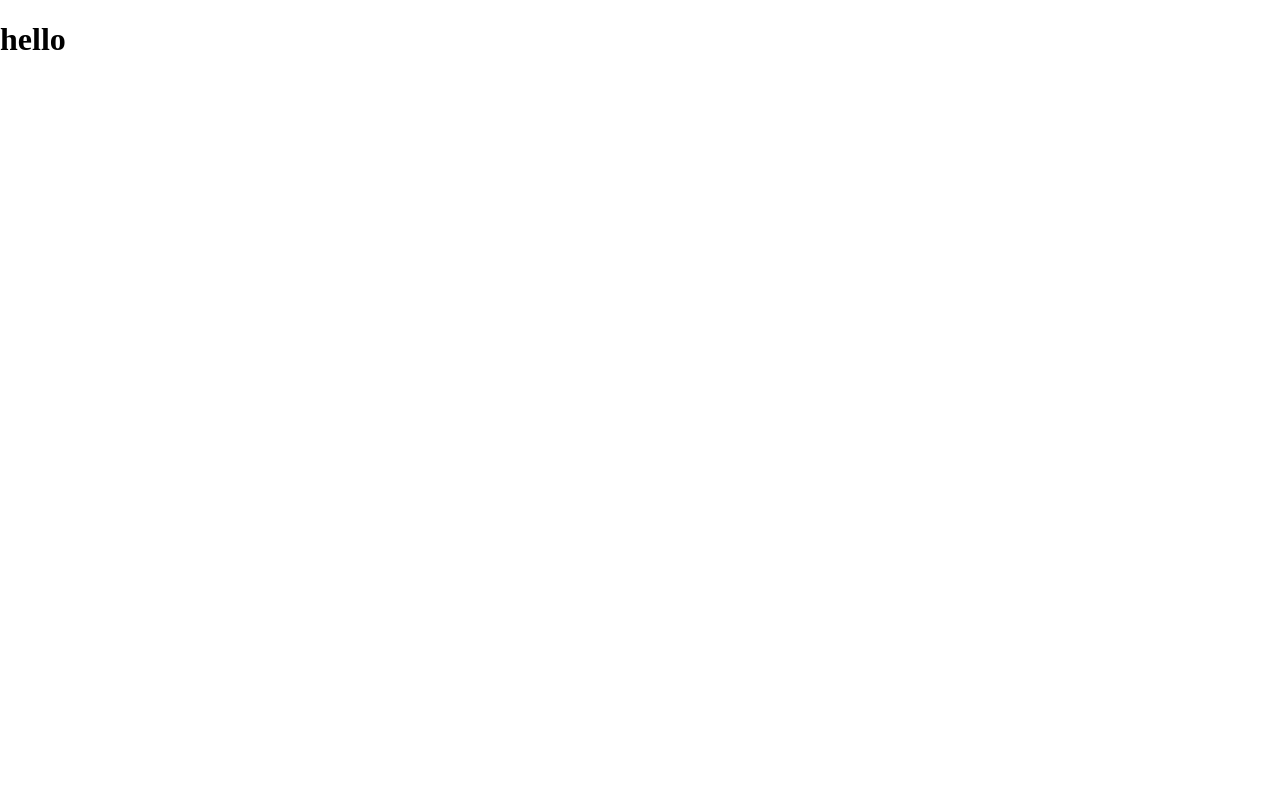
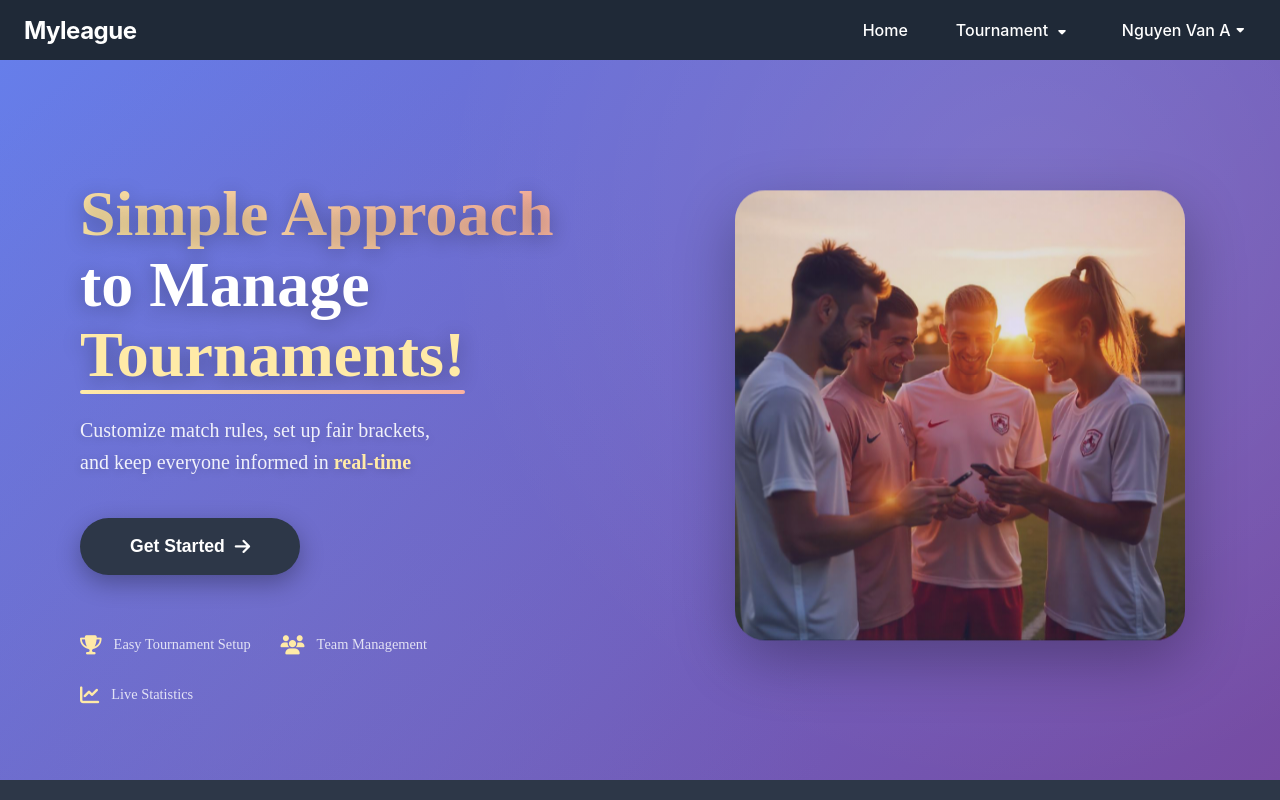
Before and after one commit to Pelu123456/EFM, a Vue app in the folder client/: page /homepage in a window 1280 px wide. Built offline with nearby package versions, Linux system fonts and the light colour scheme.

Commit message:
Refactor LoginPage component: clean up comments and improve code readability and add HomePage

```diff
--- a/client/src/views/HomePage.vue
+++ b/client/src/views/HomePage.vue
@@ -1,3 +1,441 @@
 <template>
-    <h1>hello</h1>
+    <div class="page-container">
+        <PageHeader/>
+        <div class="page-content">
+            <div class="page-content-left">
+                <div class="hero-text">
+                    <h1 class="main-title">
+                        <span class="gradient-text">Simple Approach</span>
+                        <br>to Manage
+                        <span class="highlight-text">Tournaments!</span>
+                    </h1>
+                    <h3 class="subtitle">
+                        Customize match rules, set up fair brackets,
+                        <br>and keep everyone informed in
+                        <span class="accent-text">real-time</span>
+                    </h3>
+                    <div class="cta-buttons">
+                        <button class="btn-primary">
+                            <span>Get Started</span>
+                            <i class="fas fa-arrow-right"></i>
+                        </button>
+                    </div>
+                    <div class="features-preview">
+                        <div class="feature-item">
+                            <i class="fas fa-trophy"></i>
+                            <span>Easy Tournament Setup</span>
+                        </div>
+                        <div class="feature-item">
+                            <i class="fas fa-users"></i>
+                            <span>Team Management</span>
+                        </div>
+                        <div class="feature-item">
+                            <i class="fas fa-chart-line"></i>
+                            <span>Live Statistics</span>
+                        </div>
+                    </div>
+                </div>
+            </div>
+            <div class="page-content-right">
+                <div class="image-container">
+                    <div class="image-wrapper">
+                        <img :src="team_img" alt="Tournament Team" class="hero-image">
+                        <div class="image-overlay"></div>
+                    </div>
+                </div>
+            </div>
+        </div>
+
+        <PageFooter/>
+    </div>
 </template>
+
+<script setup>
+import PageHeader from '../components/PageHeader.vue';
+import PageFooter from '../components/PageFooter.vue';
+const team_img = './assets/images/team_image.jpeg'
+</script>
+
+<style scoped>
+.page-content {
+    display: flex;
+    min-height: calc(100vh - 80px);
+    background: linear-gradient(135deg, #667eea 0%, #764ba2 100%);
+    position: relative;
+    overflow: hidden;
+}
+
+.page-content::before {
+    content: '';
+    position: absolute;
+    top: 0;
+    left: 0;
+    right: 0;
+    bottom: 0;
+    background:
+        radial-gradient(circle at 20% 80%, rgba(120, 119, 198, 0.3) 0%, transparent 50%),
+        radial-gradient(circle at 80% 20%, rgba(255, 255, 255, 0.1) 0%, transparent 50%);
+    pointer-events: none;
+}
+
+.page-content-left {
+    flex: 1;
+    display: flex;
+    align-items: center;
+    padding: 60px 80px;
+    position: relative;
+    z-index: 2;
+}
+
+.hero-text {
+    max-width: 600px;
+    animation: fadeInUp 0.8s ease-out;
+}
+
+.main-title {
+    font-size: 4rem;
+    font-weight: 800;
+    line-height: 1.1;
+    margin-bottom: 24px;
+    color: white;
+    text-shadow: 0 4px 20px rgba(0, 0, 0, 0.3);
+}
+
+.gradient-text {
+    background: linear-gradient(45deg, #ffeaa7, #fab1a0);
+    -webkit-background-clip: text;
+    -webkit-text-fill-color: transparent;
+    background-clip: text;
+    display: inline-block;
+}
+
+.highlight-text {
+    color: #ffeaa7;
+    position: relative;
+}
+
+.highlight-text::after {
+    content: '';
+    position: absolute;
+    bottom: -4px;
+    left: 0;
+    width: 100%;
+    height: 4px;
+    background: linear-gradient(90deg, #ffeaa7, #fab1a0);
+    border-radius: 2px;
+}
+
+.subtitle {
+    font-size: 1.25rem;
+    color: rgba(255, 255, 255, 0.9);
+    font-weight: 400;
+    line-height: 1.6;
+    margin-bottom: 40px;
+    text-shadow: 0 2px 10px rgba(0, 0, 0, 0.2);
+}
+
+.accent-text {
+    color: #ffeaa7;
+    font-weight: 600;
+}
+
+.cta-buttons {
+    display: flex;
+    justify-content: flex-start;
+    margin-bottom: 60px;
+}
+
+.btn-primary, .btn-secondary {
+    display: flex;
+    align-items: center;
+    gap: 10px;
+    padding: 18px 50px;
+    border: none;
+    border-radius: 50px;
+    font-size: 1.1rem;
+    font-weight: 600;
+    cursor: pointer;
+    transition: all 0.3s ease;
+    text-decoration: none;
+    position: relative;
+    overflow: hidden;
+}
+
+.btn-primary {
+    background: #2d3748;
+    color: white;
+    box-shadow: 0 8px 25px rgba(0, 0, 0, 0.3);
+    min-width: 200px;
+}
+
+.btn-primary:hover {
+    transform: translateY(-2px);
+    box-shadow: 0 12px 35px rgba(0, 0, 0, 0.4);
+    background: #1a202c;
+}
+
+.btn-secondary {
+    background: rgba(255, 255, 255, 0.1);
+    color: white;
+    border: 2px solid rgba(255, 255, 255, 0.2);
+    backdrop-filter: blur(10px);
+}
+
+.btn-secondary:hover {
+    background: rgba(255, 255, 255, 0.2);
+    transform: translateY(-2px);
+}
+
+.features-preview {
+    display: flex;
+    gap: 30px;
+    flex-wrap: wrap;
+}
+
+.feature-item {
+    display: flex;
+    align-items: center;
+    gap: 12px;
+    color: rgba(255, 255, 255, 0.8);
+    font-size: 0.9rem;
+    font-weight: 500;
+}
+
+.feature-item i {
+    font-size: 1.2rem;
+    color: #ffeaa7;
+}
+
+.page-content-right {
+    flex: 1;
+    display: flex;
+    align-items: center;
+    justify-content: center;
+    padding: 60px 80px;
+    position: relative;
+}
+
+.image-container {
+    position: relative;
+    width: 100%;
+    height: 100%;
+    display: flex;
+    align-items: center;
+    justify-content: center;
+}
+
+.image-wrapper {
+    position: relative;
+    width: 450px;
+    height: 450px;
+    border-radius: 30px;
+    overflow: hidden;
+    box-shadow: 0 20px 60px rgba(0, 0, 0, 0.3);
+    animation: float 6s ease-in-out infinite;
+}
+
+.hero-image {
+    width: 100%;
+    height: 100%;
+    object-fit: cover;
+    transition: transform 0.3s ease;
+}
+
+.image-wrapper:hover .hero-image {
+    transform: scale(1.05);
+}
+
+.image-overlay {
+    position: absolute;
+    top: 0;
+    left: 0;
+    right: 0;
+    bottom: 0;
+    background: linear-gradient(45deg, rgba(102, 126, 234, 0.2), rgba(118, 75, 162, 0.2));
+    pointer-events: none;
+}
+
+.floating-cards {
+    position: absolute;
+    width: 100%;
+    height: 100%;
+    pointer-events: none;
+}
+
+.card {
+    position: absolute;
+    background: rgba(255, 255, 255, 0.15);
+    backdrop-filter: blur(20px);
+    border: 1px solid rgba(255, 255, 255, 0.2);
+    border-radius: 16px;
+    padding: 20px;
+    display: flex;
+    align-items: center;
+    gap: 12px;
+    box-shadow: 0 8px 32px rgba(0, 0, 0, 0.2);
+    animation: cardFloat 4s ease-in-out infinite;
+}
+
+.card-1 {
+    top: 10%;
+    right: -10%;
+    animation-delay: 0s;
+}
+
+.card-2 {
+    bottom: 30%;
+    left: -15%;
+    animation-delay: 1s;
+}
+
+.card-3 {
+    top: 40%;
+    right: -20%;
+    animation-delay: 2s;
+}
+
+.card-icon {
+    font-size: 2rem;
+    width: 50px;
+    height: 50px;
+    display: flex;
+    align-items: center;
+    justify-content: center;
+    background: rgba(255, 255, 255, 0.2);
+    border-radius: 12px;
+}
+
+.card-text {
+    color: white;
+}
+
+.card-title {
+    font-size: 0.85rem;
+    font-weight: 500;
+    opacity: 0.9;
+    margin-bottom: 4px;
+}
+
+.card-number {
+    font-size: 1.5rem;
+    font-weight: 700;
+    color: #ffeaa7;
+}
+
+@keyframes fadeInUp {
+    from {
+        opacity: 0;
+        transform: translateY(30px);
+    }
+    to {
+        opacity: 1;
+        transform: translateY(0);
+    }
+}
+
+@keyframes float {
+    0%, 100% {
+        transform: translateY(0px);
+    }
+    50% {
+        transform: translateY(-20px);
+    }
+}
+
+/* Feature Bar */
+.feature-bar {
+    background: #2d3748;
+    padding: 24px 0;
+    display: flex;
+    justify-content: center;
+    align-items: center;
+    gap: 80px;
+}
+
+.feature-bar .feature-item {
+    display: flex;
+    align-items: center;
+    gap: 12px;
+    color: white;
+    font-size: 1rem;
+    font-weight: 500;
+}
+
+.feature-bar .feature-item i {
+    font-size: 1.2rem;
+    color: #48bb78;
+    background: rgba(72, 187, 120, 0.1);
+    padding: 8px;
+    border-radius: 50%;
+    width: 32px;
+    height: 32px;
+    display: flex;
+    align-items: center;
+    justify-content: center;
+}
+@media (max-width: 1024px) {
+    .page-content {
+        flex-direction: column;
+        text-align: center;
+    }
+
+    .page-content-left {
+        padding: 40px;
+    }
+
+    .main-title {
+        font-size: 3rem;
+    }
+
+    .image-wrapper {
+        width: 350px;
+        height: 350px;
+    }
+
+    .cta-buttons {
+        justify-content: center;
+    }
+
+    .features-preview {
+        justify-content: center;
+    }
+}
+
+@media (max-width: 768px) {
+    .main-title {
+        font-size: 2.5rem;
+    }
+
+    .subtitle {
+        font-size: 1.1rem;
+    }
+
+    .cta-buttons {
+        justify-content: center;
+    }
+
+    .btn-primary, .btn-secondary {
+        width: 100%;
+        max-width: 300px;
+        justify-content: center;
+    }
+
+    .image-wrapper {
+        width: 280px;
+        height: 280px;
+    }
+
+    .card {
+        padding: 15px;
+    }
+
+    .card-1, .card-2, .card-3 {
+        position: relative;
+        top: auto;
+        left: auto;
+        right: auto;
+        bottom: auto;
+        margin: 10px;
+    }
+}
+</style>
--- a/client/src/views/LoginPage.vue
+++ b/client/src/views/LoginPage.vue
@@ -58,7 +58,7 @@ const password = ref('');
 const showPassword = ref(false);
 
 onMounted(() => {
-  // Tạo link element để load Font Awesome
+
   const link = document.createElement('link');
   link.rel = 'stylesheet';
   link.href = 'https://cdnjs.cloudflare.com/ajax/libs/font-awesome/6.4.0/css/all.min.css';
@@ -70,7 +70,7 @@ const togglePassword = () => {
 };
 
 const handleLogin = async () => {
-  // Thêm validation logic ở đây nếu cần
+  // Thêm validation logic ở đây
   if (username.value && password.value) {
     router.push('/homepage');
   }
```
